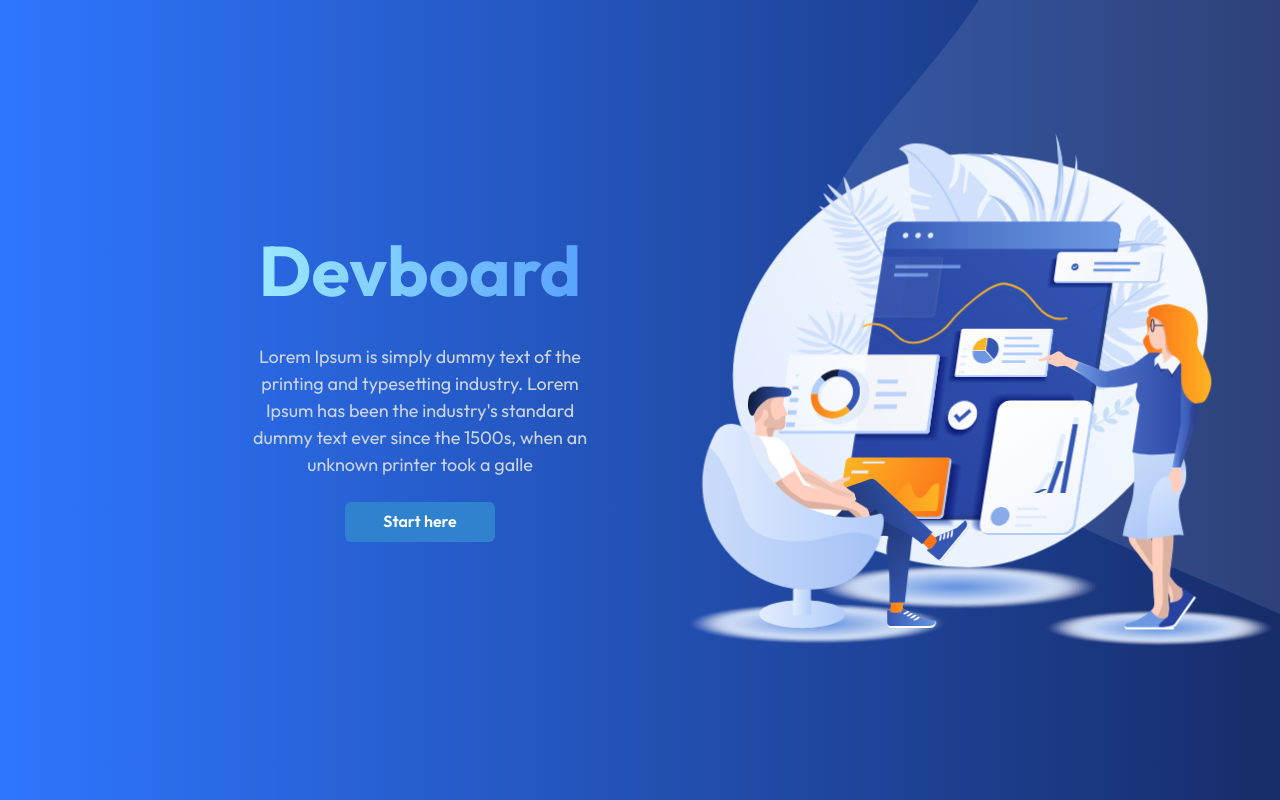
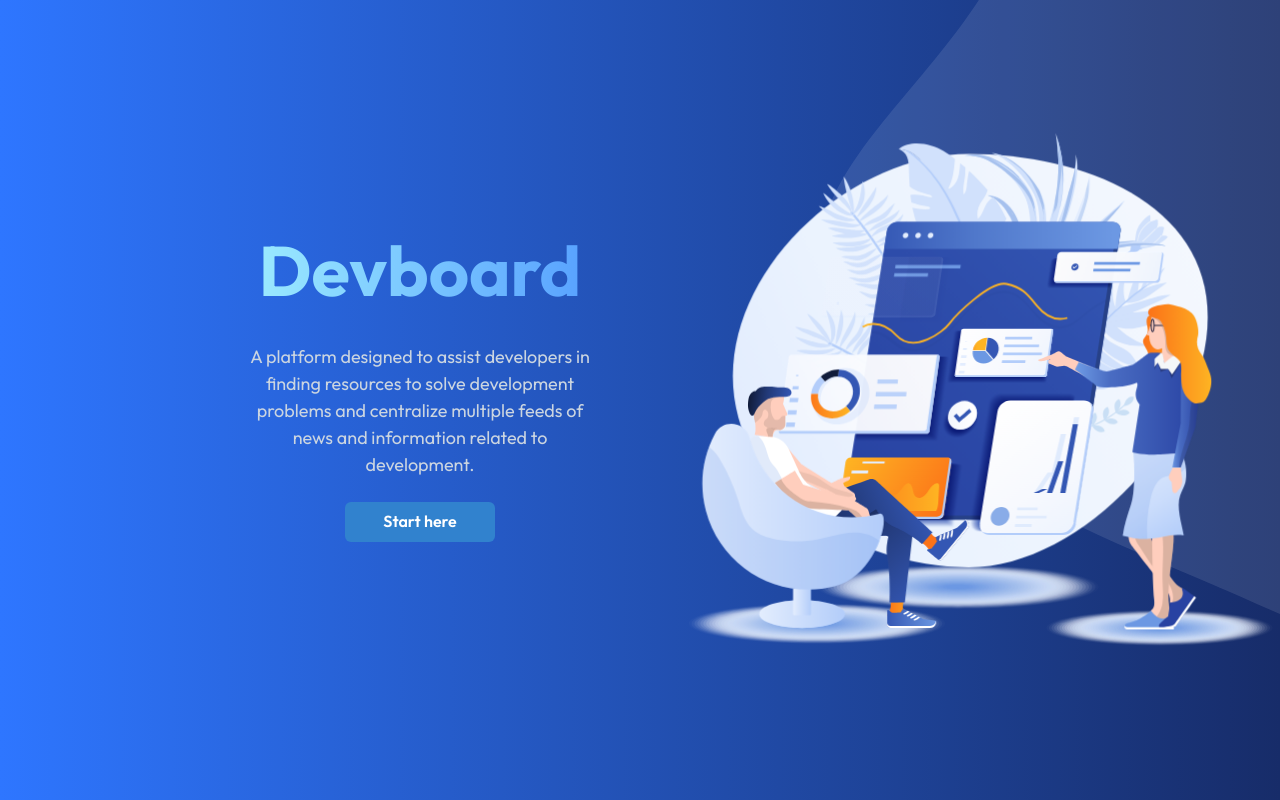
Before and after one commit to TessFanny/devBoard, a React (Vite) app in the folder DevBoard/: page /homepage in a window 1280 px wide. Built offline with nearby package versions, Linux system fonts and the light colour scheme.

Commit message:
home page text

```diff
--- a/DevBoard/src/components/Homepage/Homepage.jsx
+++ b/DevBoard/src/components/Homepage/Homepage.jsx
@@ -61,9 +61,10 @@ function Homepage() {
             <Text fontSize="lg"
                   textAlign="center"
                   color="gray.300">
-                Lorem Ipsum is simply dummy text of the printing and typesetting industry.
-                Lorem Ipsum has been the industry's standard dummy text ever since the 1500s,
-                when an unknown printer took a galle
+                A platform designed to assist developers
+                in finding resources to solve development problems and
+                centralize multiple feeds of news and information related
+                to development.
             </Text>
 
               <Link to="/register">
--- a/DevBoard/src/components/Login/Login.jsx
+++ b/DevBoard/src/components/Login/Login.jsx
@@ -75,7 +75,7 @@ function Login() {
       setNotification(true);
       setTimeout(() => {
         setNotification(false);
-      }, 100); // Masquer la notification après 3 secondes
+      }, 30000); // Masquer la notification après 3 secondes
     }, 500);
   };
 
--- a/DevBoard/src/components/Profile/Profile.jsx
+++ b/DevBoard/src/components/Profile/Profile.jsx
@@ -70,7 +70,11 @@ function Profile() {
     dispatch(deleteUser({ id }));
     setTimeout(() => {
       setIsLoading(false);
-      navigateto('/homepage');
+      setNotification(true);
+      navigateto('/homepage')
+      setTimeout(() => {
+        setNotification(false);
+      }, 100); // Masquer la notification après 3 secondes
     }, 500);
   }
 
--- a/DevBoard/src/components/repositories/repositories.jsx
+++ b/DevBoard/src/components/repositories/repositories.jsx
@@ -38,14 +38,15 @@ function Repositories() {
                 localStorage.setItem('accessToken', data.access_token);
                 setRerender(!rerender);
                 getUserGithubData();
-                navigateto('/');
+                loadRepo()
               }
             });
       } catch (err) {
         console.error(err);
       }
     }
-    getAccessToken();
+    getAccessToken()
+
   }
   }, []);
   const HandleGitHubAuth = async () => {
```
